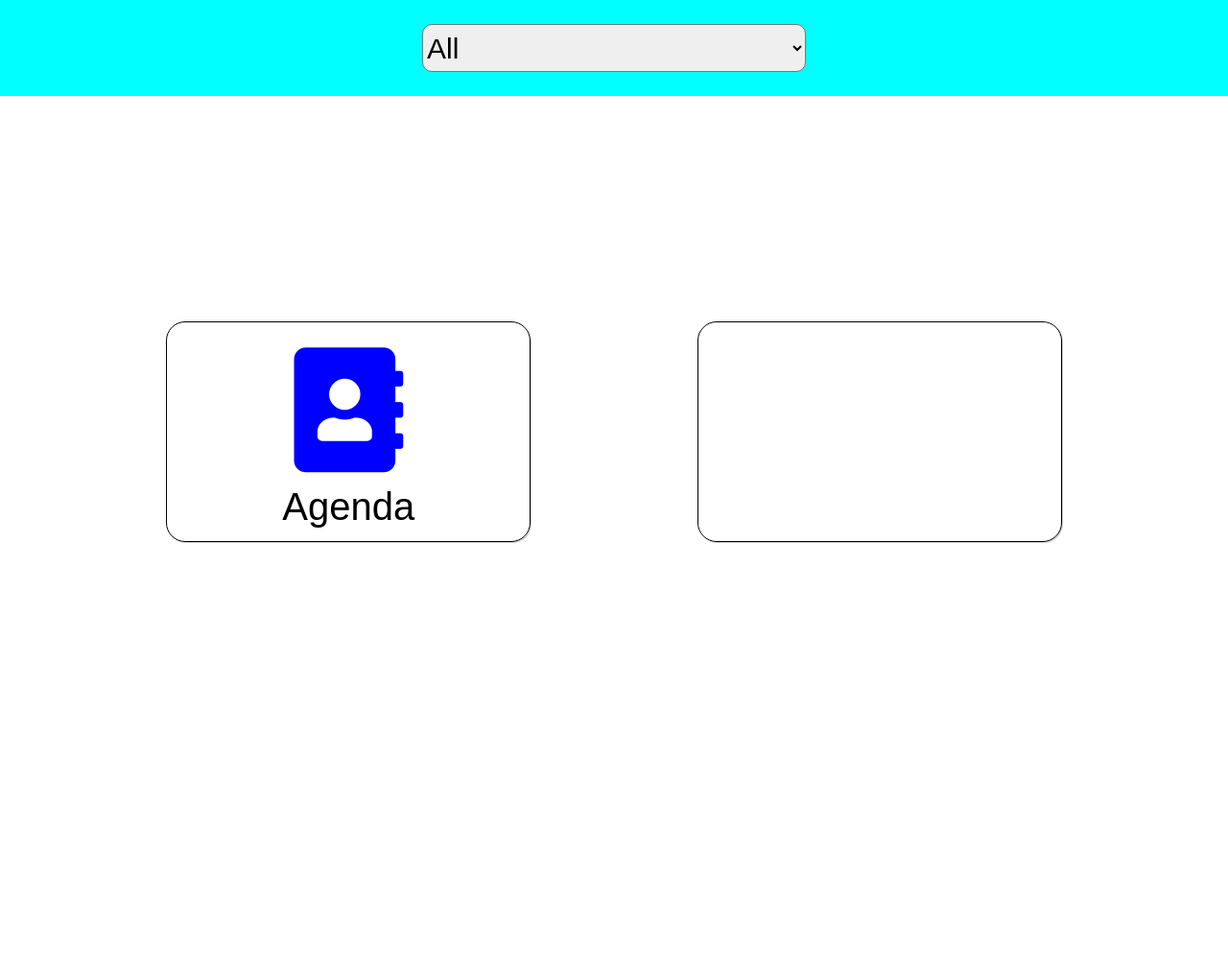
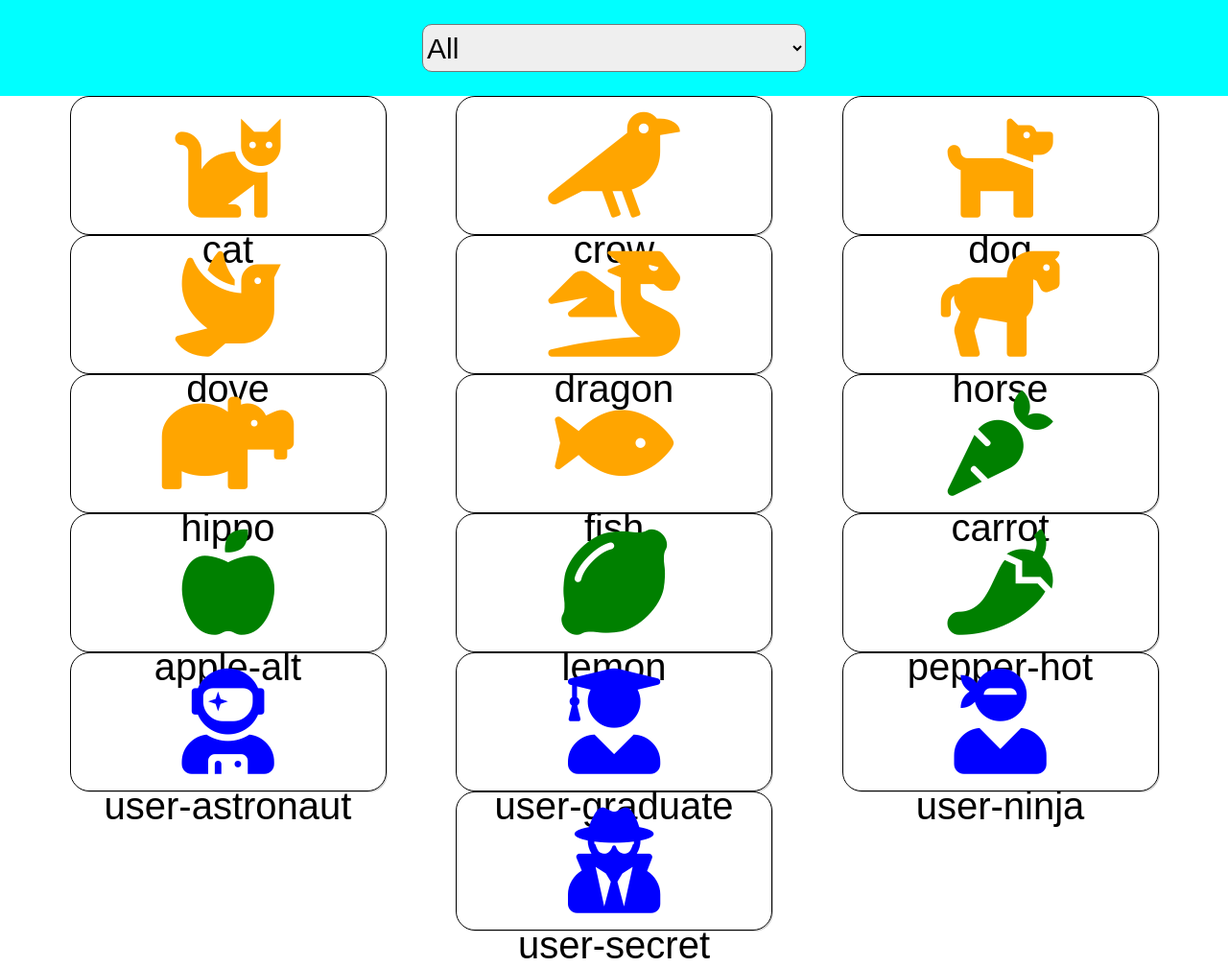
Before and after one commit to ZenRool/js-es6-icons, a plain HTML site: page index.html in a window 1280 px wide. Shown: the whole page at 96% size. Before the commit the page ends 800 px from the top, so only its background shows below. Drawn offline with Linux system fonts and the light colour scheme.

Commit message:
Crea e mette nel dom quanti elementi sono nel array in box con il colore corrispondente

```diff
--- a/css/style.css
+++ b/css/style.css
@@ -38,21 +38,22 @@ option {
 .container {
     height: calc(100vh - 100px);
     display: flex;
-    align-items: center;
+    /* align-items: center; */
     justify-content: space-evenly;
+    flex-wrap: wrap;
 }
 /* box */
 .box {
-    padding: 20px 0;
-    height: 230px;
-    width: 380px;
+    padding: 10px 0;
+    height: calc((100vh - 100px)/4 - 30px);
+    width: 330px;
     border: 1px solid black;
     border-radius: 20px;
     text-align: center;
     box-shadow: 1px 1px rgba(0, 0, 0, 0.2);
 }
 .font-aw {
-    font-size: 130px;
+    font-size: 110px;
 }
 .name {
     font-size: 40px;
--- a/index.html
+++ b/index.html
@@ -26,15 +26,7 @@
         </div>
     </nav>
     <div class="container">
-        <div class="box">
-            <div class="font-aw blue">
-                <i class="fas fa-address-book"></i>
-            </div>
-            <div class="name">
-                <span>Agenda </span>
-            </div>
-        </div>
-        <div class="box"></div>
+
 
     </div>
     <script src="js/script.js" type="text/javascript"></script>
--- a/js/script.js
+++ b/js/script.js
@@ -112,3 +112,21 @@ const icons = [
 		color: 'blue'
 	}
 ];
+const container = document.querySelector(".container");
+icons.forEach(icon => {
+    container.append(generateBox(icon));
+});
+console.log(generateBox(icons[0]));
+function generateBox(icon) {
+    const box = document.createElement("div");
+    box.classList.add("box");
+    box.innerHTML = `
+    <div class="font-aw ${icon.color}">
+        <i class="${icon.family} ${icon.prefix}${icon.name}"></i>
+    </div>
+    <div class="name">
+        <span>${icon.name} </span>
+    </div>
+    `
+    return box;
+}
```
